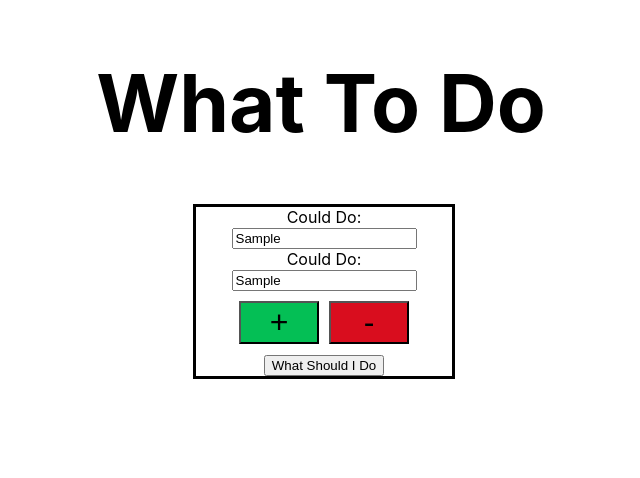
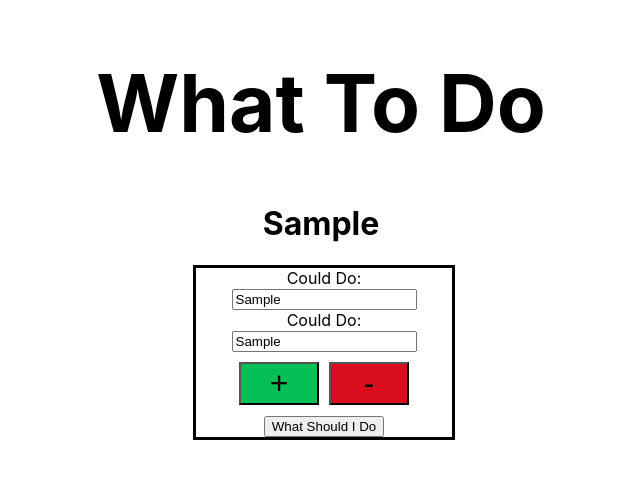
Before and after one commit to BaseBenjamin13/What-To-Do, a React (Create React App) app: page / in a window 1280 px wide. Both pictures are taken after typing "Sample", "Sample" into the empty fields and a click on the button "What Should I Do". Shown: the top 478 px of the page, without its empty margins (319-959 px from the left). Built offline with nearby package versions, Linux system fonts and the light colour scheme.

Commit message:
doThis value is displayed when user submits couldDos

```diff
--- a/src/App.js
+++ b/src/App.js
@@ -1,13 +1,32 @@
+import React, { useState } from 'react';
 import './App.css';
 import Header from './components/Header';
+import DoThis from './components/DoThis';
+
 import CouldDo from './components/CouldDo';
 
 function App() {
+
+    const [doThis, setDoThis] = useState()
+
+    const handleSubmit = async(e, couldDos) => {
+        e.preventDefault();
+        const randomIndex = Math.floor(Math.random() * couldDos.length);
+        await setDoThis(couldDos[randomIndex]);
+        console.log(doThis);
+    }
+
   return (
     <div className="App">
         <Header />
 
-        <CouldDo />
+        {
+            doThis ?
+            <DoThis doThis={doThis}/>
+            : null
+        }
+
+        <CouldDo handleSubmit={handleSubmit} doThis={doThis}/>
 
     </div>
   );
--- a/src/components/CouldDo.js
+++ b/src/components/CouldDo.js
@@ -5,11 +5,11 @@ import Input from './inputs/Input';
 import AddInput from './inputs/AddInput';
 import RemoveInput from './inputs/RemoveInput';
 
-function CouldDo() {
+function CouldDo({ handleSubmit, doThis }) {
 
     const [inputs, setInputs] = useState([<Input/>, <Input />]);
     const [couldDos, setCouldDos] = useState([])
-    const [doThis, setDoThis] = useState()
+
 
     const handleChange = (e, index) => {
         e.preventDefault();
@@ -19,18 +19,14 @@ function CouldDo() {
         console.log(couldDos);
     };
 
-    const handleSubmit = async(e) => {
-        e.preventDefault();
-        const randomIndex = Math.floor(Math.random() * couldDos.length);
-        await setDoThis(couldDos[randomIndex]);
-        console.log(doThis);
-    }
-
     return (
         <div className="coulddo-container">
-            <form onSubmit={handleSubmit}>
+
+
+
+            <form onSubmit={(e) => handleSubmit(e, couldDos)}>
                 {inputs.map((input, i) => {
-                    return <Input value={couldDos[i]} handleChange={handleChange} index={i} />
+                    return <Input key={i} value={couldDos[i]} handleChange={handleChange} index={i} />
                 })}
                 <div className="input-btns-container">
                     <AddInput inputs={inputs} setInputs={setInputs} />
--- /dev/null
+++ b/src/components/DoThis.js
@@ -0,0 +1,15 @@
+import React from 'react'
+
+function DoThis({ doThis }) {
+  return (
+    <div>
+        {doThis ?
+            <div>
+                <h1>{doThis}</h1>
+            </div>
+        : null }
+    </div>
+  )
+}
+
+export default DoThis
```
Also changed, not shown: todos/todos.txt.
